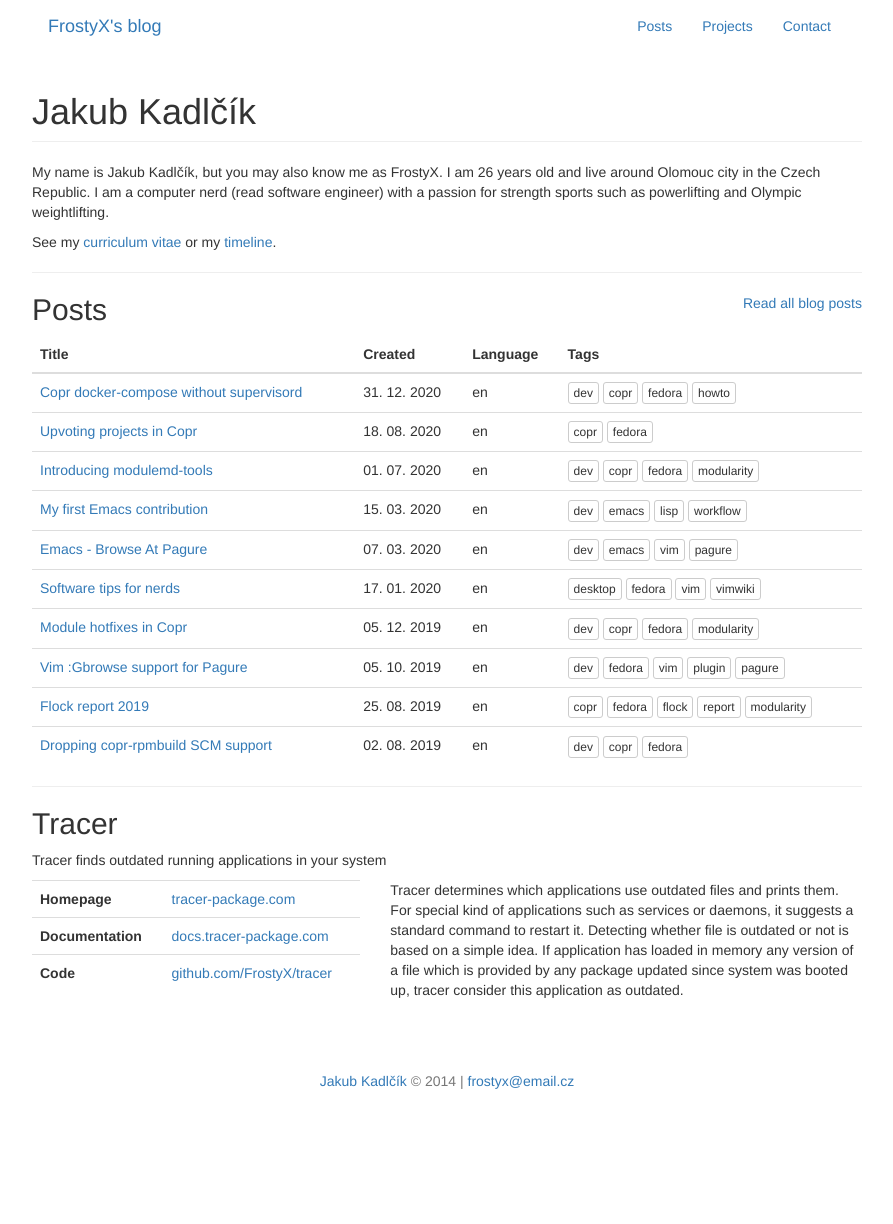
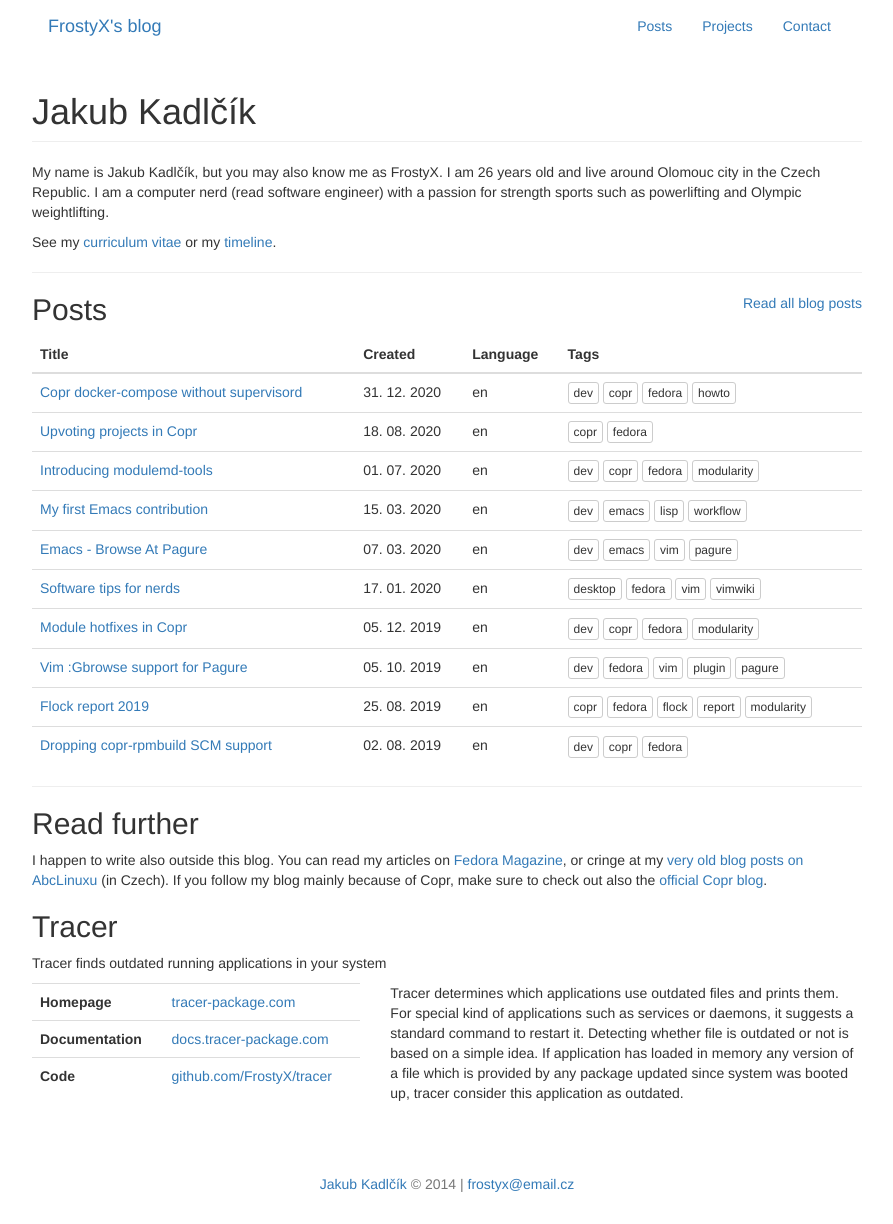
Before and after one commit to FrostyX/frostyx.github.io, a Jekyll site: the page built from index.html, in a window 1280 px wide. Shown: the whole page, without its empty margins (193-1086 px from the left). Built offline with Jekyll 4.4.1, drawn with Linux system fonts in a browser that asks for light colours; nearby versions of some CDN libraries; before the commit the page ends 1121 px from its top, so only the background shows below that.

Commit message:
Add section with my other writing

```diff
--- a/index.html
+++ b/index.html
@@ -11,4 +11,17 @@ title: Jakub Kadlčík
 {% include posts.html limit=10 %}
 <hr>
 
+
+<h2>Read further</h2>
+<p>
+  I happen to write also outside this blog. You can read my articles
+  on <a href="https://fedoramagazine.org/author/frostyx/">Fedora
+  Magazine</a>, or cringe at
+  my <a href="https://www.abclinuxu.cz/blog/Frostyho_blog">very old
+  blog posts on AbcLinuxu</a> (in Czech). If you follow my blog mainly
+  because of Copr, make sure to check out also
+  the <a href="https://fedora-copr.github.io/">official Copr
+  blog</a>.
+</p>
+
 {% include projects/tracer.html %}
```
